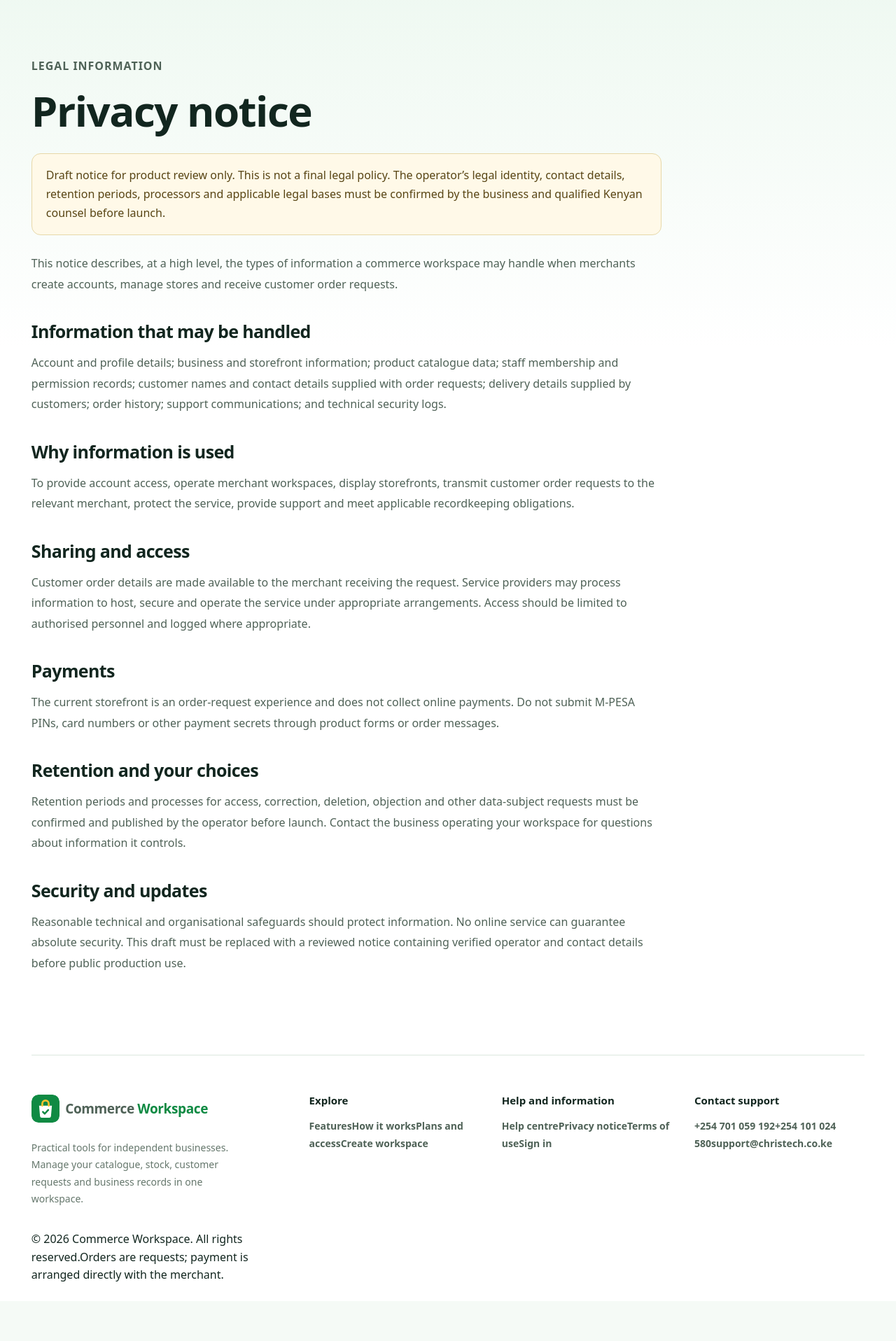
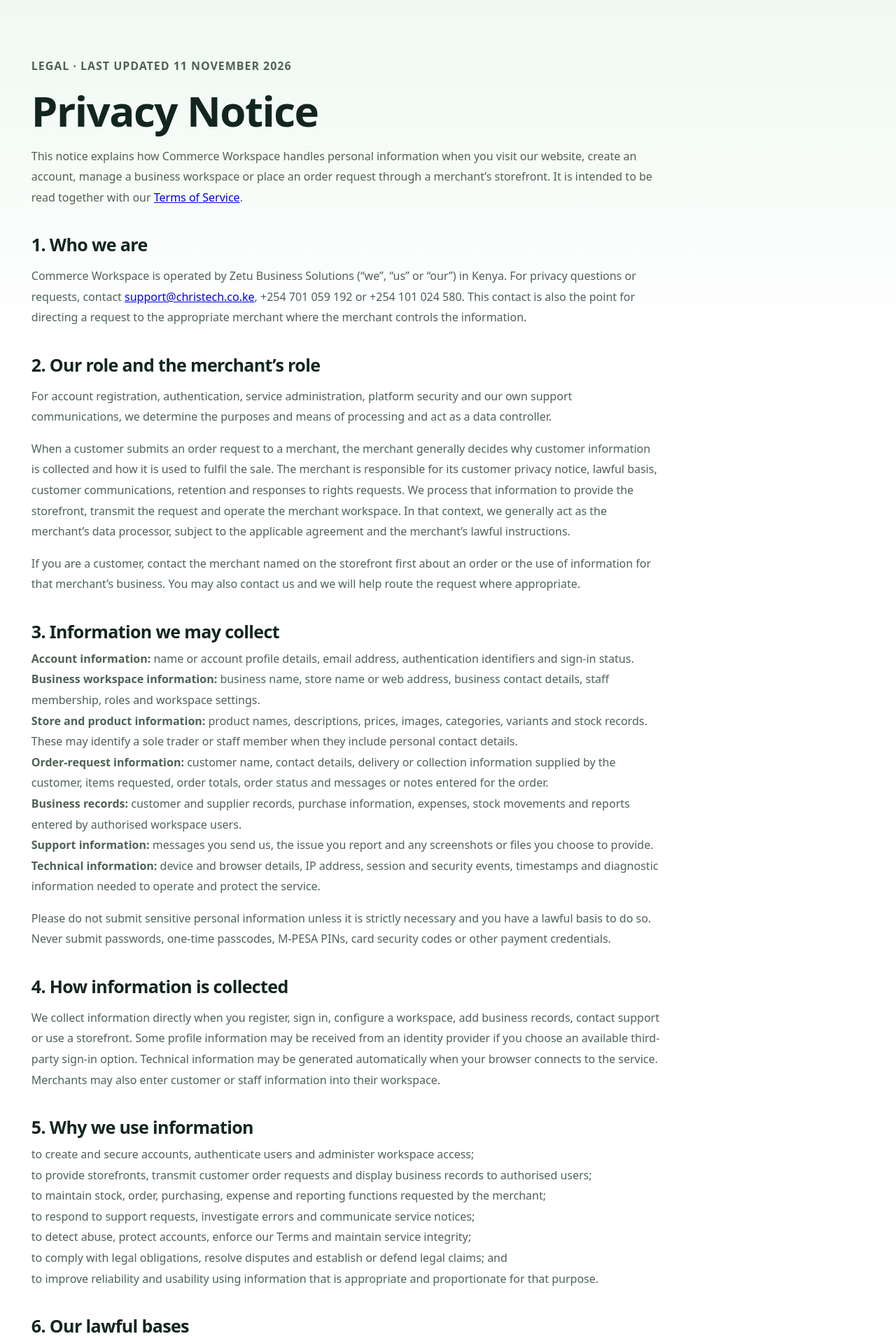
Before and after one commit to learninghub44/kenya-multitenant-commerce-docs, a Next.js app: page /privacy in a window 1280 px wide. Shown: the part 64-1980 px from the top of the page at 70% size. Before the commit the page ends 1923 px from the top, so only its background shows below. Built offline with nearby package versions, Linux system fonts and the light colour scheme.

Commit message:
Write complete Kenya privacy notice

```diff
--- a/src/app/(marketing)/privacy/page.tsx
+++ b/src/app/(marketing)/privacy/page.tsx
@@ -2,30 +2,94 @@ import type { Metadata } from "next";
 import styles from "../../marketing.module.css";
 
 export const metadata: Metadata = {
-  title: "Privacy notice | Commerce Workspace",
-  description: "A plain-language overview of information handled by Commerce Workspace. This draft requires legal review.",
-  robots: { index: false, follow: false }
+  title: "Privacy Notice | Commerce Workspace",
+  description: "How Commerce Workspace collects, uses, shares and protects personal information."
 };
 
 export default function PrivacyPage() {
   return (
-    <div className={styles.container}><article className={styles.prose}>
-      <p className={styles.eyebrow}>Legal information</p>
-      <h1>Privacy notice</h1>
-      <div className={styles.notice}>Draft notice for product review only. This is not a final legal policy. The operator’s legal identity, contact details, retention periods, processors and applicable legal bases must be confirmed by the business and qualified Kenyan counsel before launch.</div>
-      <p>This notice describes, at a high level, the types of information a commerce workspace may handle when merchants create accounts, manage stores and receive customer order requests.</p>
-      <h2>Information that may be handled</h2>
-      <p>Account and profile details; business and storefront information; product catalogue data; staff membership and permission records; customer names and contact details supplied with order requests; delivery details supplied by customers; order history; support communications; and technical security logs.</p>
-      <h2>Why information is used</h2>
-      <p>To provide account access, operate merchant workspaces, display storefronts, transmit customer order requests to the relevant merchant, protect the service, provide support and meet applicable recordkeeping obligations.</p>
-      <h2>Sharing and access</h2>
-      <p>Customer order details are made available to the merchant receiving the request. Service providers may process information to host, secure and operate the service under appropriate arrangements. Access should be limited to authorised personnel and logged where appropriate.</p>
-      <h2>Payments</h2>
-      <p>The current storefront is an order-request experience and does not collect online payments. Do not submit M-PESA PINs, card numbers or other payment secrets through product forms or order messages.</p>
-      <h2>Retention and your choices</h2>
-      <p>Retention periods and processes for access, correction, deletion, objection and other data-subject requests must be confirmed and published by the operator before launch. Contact the business operating your workspace for questions about information it controls.</p>
-      <h2>Security and updates</h2>
-      <p>Reasonable technical and organisational safeguards should protect information. No online service can guarantee absolute security. This draft must be replaced with a reviewed notice containing verified operator and contact details before public production use.</p>
-    </article></div>
+    <div className={styles.container}>
+      <article className={styles.prose}>
+        <p className={styles.eyebrow}>Legal · Last updated 11 November 2026</p>
+        <h1>Privacy Notice</h1>
+        <p>This notice explains how Commerce Workspace handles personal information when you visit our website, create an account, manage a business workspace or place an order request through a merchant’s storefront. It is intended to be read together with our <a href="/terms">Terms of Service</a>.</p>
+
+        <h2>1. Who we are</h2>
+        <p>Commerce Workspace is operated by Zetu Business Solutions (“we”, “us” or “our”) in Kenya. For privacy questions or requests, contact <a href="mailto:support@christech.co.ke">support@christech.co.ke</a>, +254 701 059 192 or +254 101 024 580. This contact is also the point for directing a request to the appropriate merchant where the merchant controls the information.</p>
+
+        <h2>2. Our role and the merchant’s role</h2>
+        <p>For account registration, authentication, service administration, platform security and our own support communications, we determine the purposes and means of processing and act as a data controller.</p>
+        <p>When a customer submits an order request to a merchant, the merchant generally decides why customer information is collected and how it is used to fulfil the sale. The merchant is responsible for its customer privacy notice, lawful basis, customer communications, retention and responses to rights requests. We process that information to provide the storefront, transmit the request and operate the merchant workspace. In that context, we generally act as the merchant’s data processor, subject to the applicable agreement and the merchant’s lawful instructions.</p>
+        <p>If you are a customer, contact the merchant named on the storefront first about an order or the use of information for that merchant’s business. You may also contact us and we will help route the request where appropriate.</p>
+
+        <h2>3. Information we may collect</h2>
+        <ul>
+          <li><strong>Account information:</strong> name or account profile details, email address, authentication identifiers and sign-in status.</li>
+          <li><strong>Business workspace information:</strong> business name, store name or web address, business contact details, staff membership, roles and workspace settings.</li>
+          <li><strong>Store and product information:</strong> product names, descriptions, prices, images, categories, variants and stock records. These may identify a sole trader or staff member when they include personal contact details.</li>
+          <li><strong>Order-request information:</strong> customer name, contact details, delivery or collection information supplied by the customer, items requested, order totals, order status and messages or notes entered for the order.</li>
+          <li><strong>Business records:</strong> customer and supplier records, purchase information, expenses, stock movements and reports entered by authorised workspace users.</li>
+          <li><strong>Support information:</strong> messages you send us, the issue you report and any screenshots or files you choose to provide.</li>
+          <li><strong>Technical information:</strong> device and browser details, IP address, session and security events, timestamps and diagnostic information needed to operate and protect the service.</li>
+        </ul>
+        <p>Please do not submit sensitive personal information unless it is strictly necessary and you have a lawful basis to do so. Never submit passwords, one-time passcodes, M-PESA PINs, card security codes or other payment credentials.</p>
+
+        <h2>4. How information is collected</h2>
+        <p>We collect information directly when you register, sign in, configure a workspace, add business records, contact support or use a storefront. Some profile information may be received from an identity provider if you choose an available third-party sign-in option. Technical information may be generated automatically when your browser connects to the service. Merchants may also enter customer or staff information into their workspace.</p>
+
+        <h2>5. Why we use information</h2>
+        <ul>
+          <li>to create and secure accounts, authenticate users and administer workspace access;</li>
+          <li>to provide storefronts, transmit customer order requests and display business records to authorised users;</li>
+          <li>to maintain stock, order, purchasing, expense and reporting functions requested by the merchant;</li>
+          <li>to respond to support requests, investigate errors and communicate service notices;</li>
+          <li>to detect abuse, protect accounts, enforce our Terms and maintain service integrity;</li>
+          <li>to comply with legal obligations, resolve disputes and establish or defend legal claims; and</li>
+          <li>to improve reliability and usability using information that is appropriate and proportionate for that purpose.</li>
+        </ul>
+
+        <h2>6. Our lawful bases</h2>
+        <p>Where the Kenya Data Protection Act, 2019 applies, we rely on the lawful basis appropriate to the activity. This may include performing a contract with you or taking steps at your request before a contract; complying with a legal obligation; pursuing legitimate interests such as service security, fraud prevention and support where those interests are not overridden by your rights; or consent where consent is required. A merchant is responsible for identifying and documenting the lawful basis for the customer and staff information it controls.</p>
+
+        <h2>7. When information is shared</h2>
+        <p>We do not sell personal information. Information may be shared only where reasonably necessary for the purposes described in this notice:</p>
+        <ul>
+          <li><strong>With the relevant merchant:</strong> a customer’s order request and the details needed to review and fulfil it are made available to that merchant and authorised workspace staff.</li>
+          <li><strong>With service providers:</strong> providers that support application hosting, database and authentication, image storage, security and technical operations may process information on our behalf under appropriate arrangements.</li>
+          <li><strong>For legal and safety reasons:</strong> where disclosure is required by law, court order or a lawful request, or is reasonably necessary to protect people, rights, property or the security of the service.</li>
+          <li><strong>Business changes:</strong> where information is involved in a proposed or completed merger, restructuring or transfer, subject to applicable privacy requirements.</li>
+        </ul>
+
+        <h2>8. Service providers and transfers outside Kenya</h2>
+        <p>Commerce Workspace uses third-party technology to operate the service, including Supabase for database and authentication services and Cloudinary for product image handling. The application may be hosted on Cloudflare infrastructure. Depending on provider configuration and service location, information may be processed or stored outside Kenya. Where personal information is transferred outside Kenya, we will use a transfer mechanism and safeguards required by Kenyan law, and obtain consent where the law requires it. Contact us if you need further information about a particular transfer or provider.</p>
+
+        <h2>9. Cookies and session technologies</h2>
+        <p>The service uses essential session and authentication technologies so that sign-in works, protected pages remain protected and your workspace can recognise your session. These technologies are necessary to provide the service. If optional analytics, advertising or preference cookies are introduced, we will provide appropriate information and obtain consent where required by law. You can manage cookies through your browser, but blocking essential cookies may prevent sign-in or other features from working.</p>
+
+        <h2>10. How long we keep information</h2>
+        <p>We keep personal information only for as long as it is reasonably needed for the purpose for which it was collected, including providing the service, maintaining business records, meeting legal obligations, resolving disputes and protecting the service. Account and workspace information is generally retained while the account remains active. Order, financial and business records may need to be kept longer by the merchant to meet tax, accounting, consumer or other legal obligations.</p>
+        <p>When information is no longer needed, we take reasonable steps to delete it, anonymise it or securely dispose of it. Some copies may remain temporarily in routine backups or records that must be retained by law. Where a merchant controls the information, the merchant is responsible for deciding and applying its retention schedule, subject to applicable law.</p>
+
+        <h2>11. Security</h2>
+        <p>We use reasonable technical and organisational measures designed to protect information against unauthorised access, loss, alteration or disclosure. These measures include access controls, authentication, tenant separation, restricted handling of privileged credentials and secure connections. No internet service can guarantee absolute security. You must protect your account, use appropriate staff permissions and tell us promptly if you suspect an account or data incident.</p>
+
+        <h2>12. Your privacy rights</h2>
+        <p>Subject to the conditions and exemptions in applicable law, you may have the right to be informed about the use of your information, request access, object to processing, request correction of inaccurate information, request deletion or restriction, request portability where applicable, and withdraw consent where processing is based on consent. These rights are not absolute and some information may need to be retained for legal obligations, security or the establishment or defence of legal claims.</p>
+        <p>To make a request, email <a href="mailto:support@christech.co.ke">support@christech.co.ke</a> with the subject “Privacy request”. Tell us what right you want to exercise and which account, workspace or order is involved. We may ask for reasonable information to verify your identity or authority before acting. We will respond within the time required by applicable law. If the information relates to a merchant’s customer records, we may refer the request to that merchant or assist the merchant in responding.</p>
+        <p>You may also raise a complaint with the Office of the Data Protection Commissioner in Kenya. Information about the regulator and applicable rights is available at <a href="https://www.odpc.go.ke/" target="_blank" rel="noreferrer">odpc.go.ke</a>.</p>
+
+        <h2>13. Children</h2>
+        <p>Commerce Workspace business accounts are intended for people aged 18 or older. The service is not designed for children to create accounts or submit personal information independently. If you believe a child has provided personal information to us, contact support so we can review the request.</p>
+
+        <h2>14. Automated decisions</h2>
+        <p>The service provides business records and workflow tools. We do not intend to make decisions about individuals that produce legal or similarly significant effects solely through automated processing. If this changes, we will update this notice and provide any explanation or rights required by law.</p>
+
+        <h2>15. Changes to this notice</h2>
+        <p>We may update this notice when our service, providers or legal obligations change. The date at the top shows when it was last updated. If a change materially affects how personal information is used, we will take reasonable steps to bring it to your attention and obtain consent where required.</p>
+
+        <h2>16. Contact us</h2>
+        <p>For privacy questions or requests, contact Zetu Business Solutions at <a href="mailto:support@christech.co.ke">support@christech.co.ke</a>, +254 701 059 192 or +254 101 024 580. Please do not include passwords, PINs, one-time codes or unnecessary sensitive information in your message.</p>
+      </article>
+    </div>
   );
 }
```
